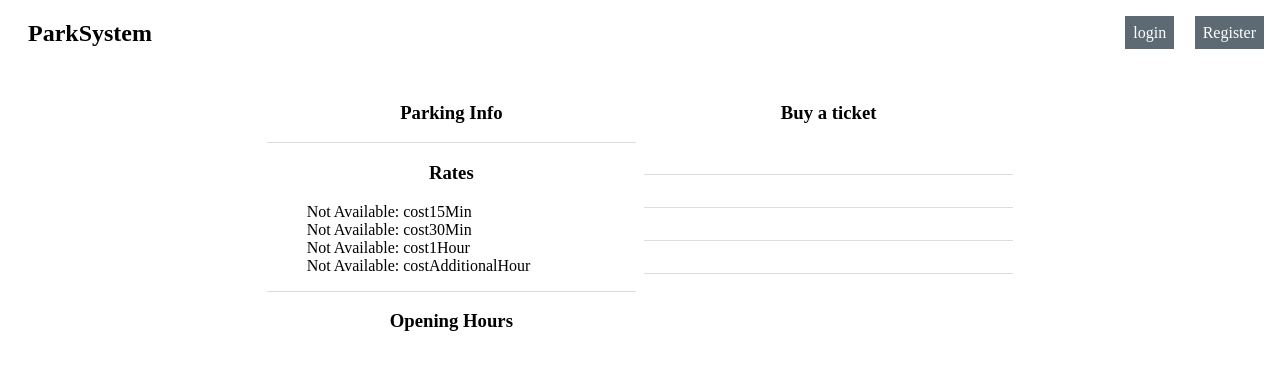
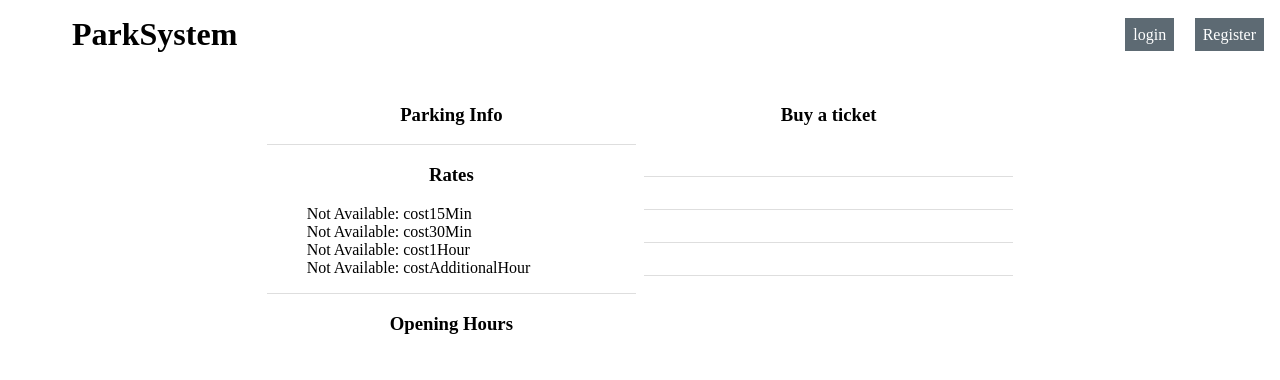
Before and after one commit to MohamedBakoush/ParkSystem, a website: page client/ParkingInfo.html in a window 1280 px wide. Drawn offline with Linux system fonts and the light colour scheme; some packages are replaced by stand-ins of ours; no server answers.

Commit message:
header, lat/lon
# moved header to js (created header in js to show in a html page for easier futur changes to header)

# added a hidden lat/Iong which takes lat/lon form the search an puts it into herf when the page redirect to maps

```diff
--- a/client/ParkingInfo.html
+++ b/client/ParkingInfo.html
@@ -6,20 +6,18 @@
     <link rel="stylesheet" href="stylesheets/styleHeader.css">
     <link rel="stylesheet" href="stylesheets/styleParkingInfo.css">
     <script src="parkingInfo.js" charset="utf-8"></script>
+    <script src="javaScript/header.js" charset="utf-8"></script>
   </head>
+  <header>
+    <nav class="headerBody" id="headerNav">
+      <ul class="logoLinks" id="logoLinks">
+      </ul>
+      <ul class="signinLinks" id="signinLinks">
+      </ul>
+    </nav>
 
+  </header>
   <body>
-    <header>
-      <nav class="headerBody">
-        <h1>
-          <a href="index.html" class="Logo">ParkSystem</a>
-        </h1>
-        <ul class="signinLinks">
-          <li><a href="#" class="login">login</a></li>
-          <li><a href="#" class="register">Register</a></li>
-        </ul>
-      </nav>
-    </header>
     <article class="parkingInfoBody">
         <!--  Template -->
       <section class="parkingInfoContainer">
@@ -72,7 +70,7 @@
       <!-- id="map" is here to not break the google api script-->
       <div id="map"> </div>
       <script async defer
-      src="https://maps.googleapis.com/maps/api/js?key=AIzaSyAcQlOXG9jMpJ1ZXyq-u0JxkTiOk6XWjHo&libraries=places">
+      src="https://maps.googleapis.com/maps/api/js?key=AIzaSyDNDyXPpAMGdAA1PnEWSeVu_YyNovRQVAw&libraries=places">
       </script>
 
     </article>
--- a/client/index.js
+++ b/client/index.js
@@ -9,7 +9,11 @@ function AutoSearch(){
     types: ['geocode']
   });
   google.maps.event.addListener(autocomplete, 'place_changed', function (){
-    var near_place = autocomplete.getPlace();
+    const near_place = autocomplete.getPlace();
+    document.getElementById("latitude_input").value = near_place.geometry.location.lat();
+    document.getElementById("longitude_input").value = near_place.geometry.location.lng();
+
+
    // send to database
     sendLatLogDetails(near_place.geometry.location.lat(), near_place.geometry.location.lng());
   });
--- /dev/null
+++ b/client/javaScript/header.js
@@ -0,0 +1,25 @@
+function showHeader_Info() {
+  const nav = document.getElementById('headerNav');
+  const logoLinks = document.getElementById('logoLinks');
+  const signinLinks = document.getElementById('signinLinks')
+  headerContainer(logoLinks,"li", "a", "Logo" , "Logo", "ParkSystem", "/");
+  headerContainer(signinLinks,"li", "a", "login" , "login", "login", "#");
+  headerContainer(signinLinks,"li", "a", "register" , "register", "Register", "#");
+}
+
+
+function headerContainer(container, type1, type2, classHere , idHere, textContent, href){
+  const item = document.createElement(type1);
+  container.appendChild(item);
+  const aa = document.createElement(type2);
+  aa.classList = classHere;
+  aa.id = idHere;
+  aa.href = href;
+  aa.textContent  = textContent;
+  item.appendChild(aa);
+}
+function pageLoaded() {
+  showHeader_Info();
+}
+
+window.addEventListener('load', pageLoaded);
--- a/client/stylesheets/styleHeader.css
+++ b/client/stylesheets/styleHeader.css
@@ -30,4 +30,6 @@ nav  {
       text-decoration: none;
       padding: .5em;
       color: rgb(0, 0, 0);
+      font-size: 32px;
+    font-weight: bold;
   }
```
Also changed, not shown: client/index.html (+8 -8 lines), client/maps.html (+11 -15 lines), client/ticket.html (+10 -12 lines).
